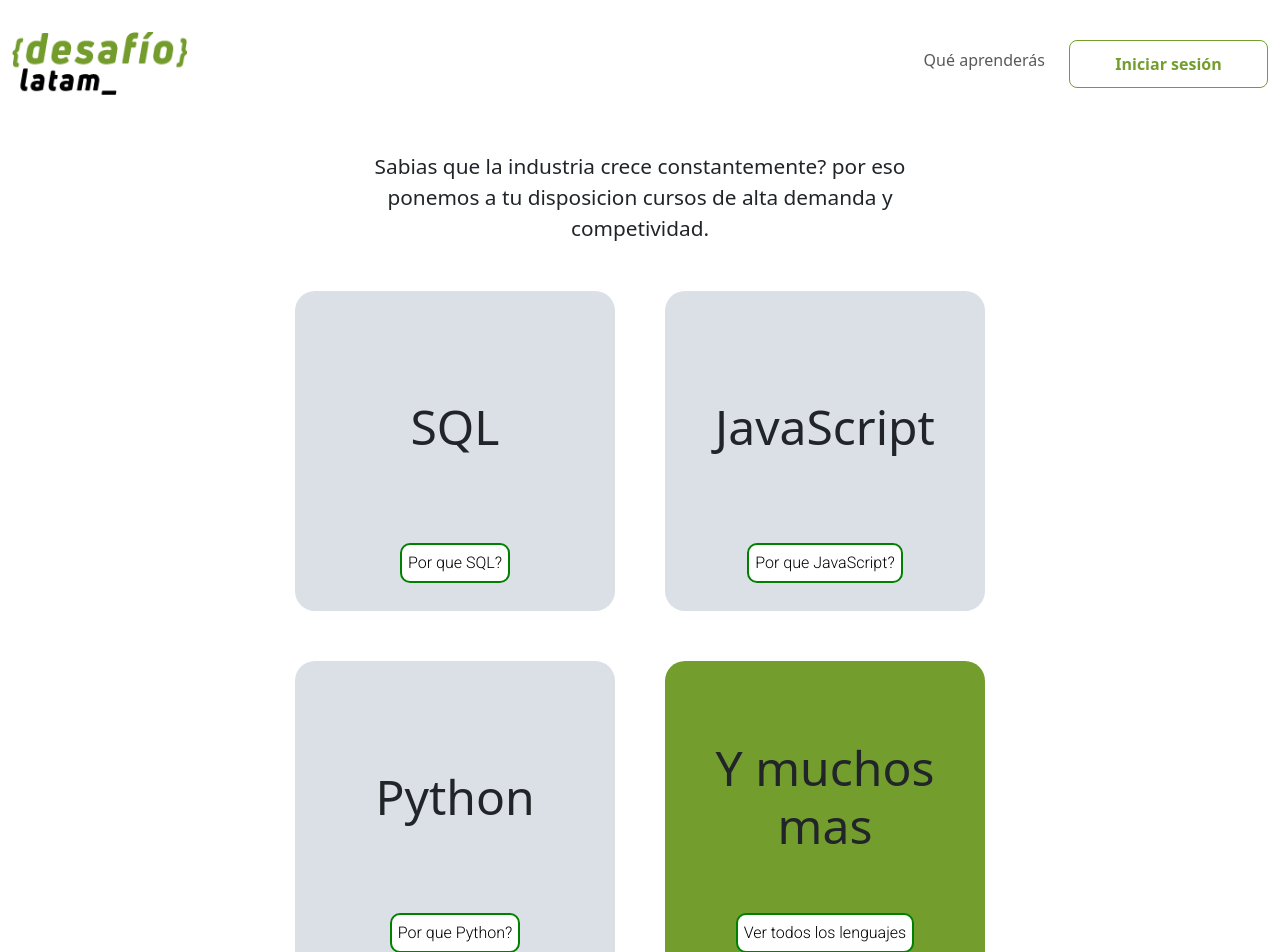
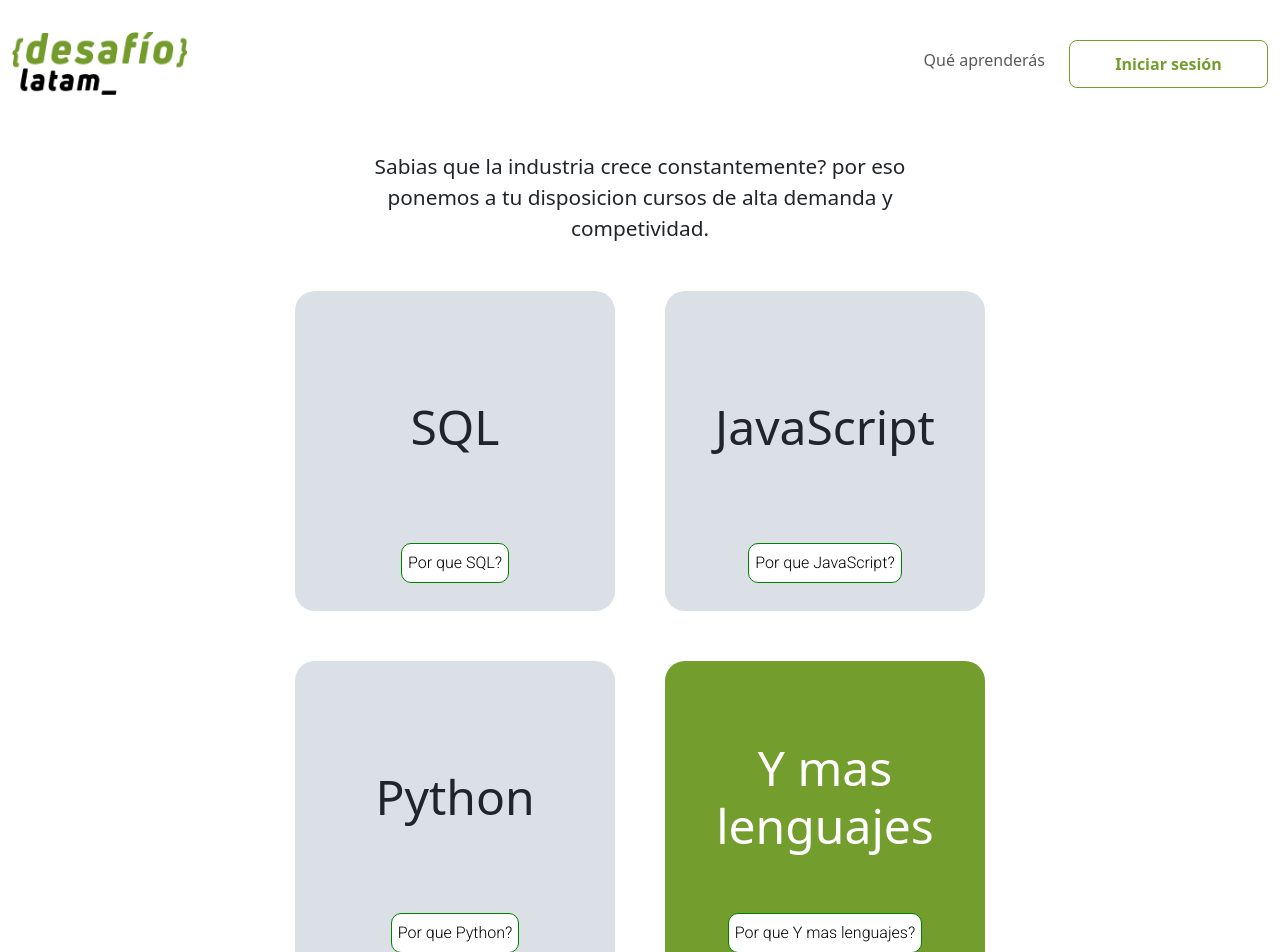
Before and after one commit to dlab-team/c13-frontend, a Next.js app: page /home in a window 1280 px wide. Shown: the top 952 px of the page. Built offline with nearby package versions, Linux system fonts and the light colour scheme; no server answers.

Commit message:
creacion de componentes de modal y cartas home

```diff
--- /dev/null
+++ b/app/_components/home-card.css
@@ -0,0 +1,39 @@
+.why_card {
+    width: 20rem;
+    height: 20rem;
+    display: flex;
+    flex-direction: column;
+    align-items: center;
+    justify-content: center;
+    background-color: #dbe0e7;
+    border-radius: 20px;
+}
+
+.and_more {
+    background-color: #739e2d;
+    color:#fff;
+}
+
+.title_text {
+    font-size: 3rem;
+    text-align: center;
+}
+
+.title_card {
+    height: 70%;
+    display: flex;
+    align-items: center;
+}
+
+.buttons {
+    background-color: #fff;
+    border: green solid 0.1rem;
+    border-radius: 10px;
+    height: 2.5rem;
+    font-size: 1rem;
+}
+
+.buttons:hover {
+    background-color: #739e2d;
+    color: #fff;
+}
--- /dev/null
+++ b/app/_components/home-card.js
@@ -0,0 +1,43 @@
+"use client"
+import { useState } from "react";
+import "./home-card.css"
+import HomeModal from "./home-modal"
+import { Roboto } from "next/font/google";
+
+const roboto = Roboto({
+  weight: ['300', '700'],
+  subsets: ['latin'],
+});
+
+
+export default function HomeCard({ key = null, last=false, title, content }) {
+  const [openDialog, setOpenDialog] = useState(false)
+
+  const showDialog = () => {
+    setOpenDialog(true)
+  }
+
+  return (
+    <>
+      <div key={key} className={`why_card ${last? "and_more": ""}`} >
+        <div className="title_card">
+          <h1
+            className="title_text"
+          >{title}</h1>
+        </div>
+        <div>
+          <button
+            className={`${roboto.className} buttons`}
+            onClick={showDialog}
+          >Por que {title}?</button>
+        </div>
+        <HomeModal
+        title={title}
+        content={content}
+        show={openDialog}
+        setShow={setOpenDialog}
+        ></HomeModal>
+      </div>
+    </>
+  )
+}
--- /dev/null
+++ b/app/_components/home-modal.css
@@ -0,0 +1,18 @@
+dialog {
+    position: absolute;
+    border-radius: 10px;
+    background-color: #063a7d;
+    width: 90%;
+    height: 80vh;
+    display: flex;
+    flex-direction: column;
+    color: #fff;
+}
+
+.close-modal {
+    display: none;
+}
+
+.why {
+    width: 80%;
+}
--- /dev/null
+++ b/app/_components/home-modal.js
@@ -0,0 +1,42 @@
+"use client"
+import { useEffect, useState } from "react"
+import "./home-modal.css"
+
+export default function HomeModal({ title, content, show, setShow }) {
+  const [open, setOpen] = useState(false);
+
+
+  useEffect(() => {
+    setOpen(show)
+  }, [show])
+
+  const closeDialog = () => {
+    setOpen(false)
+    setShow(false)
+  }
+
+  return (
+    <>
+      <dialog className={`${open? "": "close-modal"}`}>
+        <button onClick={closeDialog}>X</button>
+        <h1>
+          ¿Porque estudiar {title}?
+        </h1>
+        <section>
+          <div>
+            ex
+          </div>
+          <div>
+            ex
+          </div>
+          <div>
+            ex
+          </div>
+          <div>
+            ex
+          </div>
+        </section>
+      </dialog>
+    </>
+  )
+}
--- a/app/home/page.js
+++ b/app/home/page.js
@@ -2,6 +2,7 @@ import Link from "next/link";
 import { Roboto } from "next/font/google";
 import SendButton from "../_components/sendButton";
 import style from "./styles.module.css"
+import HomeCard from "../_components/home-card";
 
 const roboto = Roboto({
   weight: ['300', '700'],
@@ -28,6 +29,9 @@ const fetch_ex = {
 
 
 export default function Page() {
+
+
+
   return (
     <>
       <main className={style.home_content}>
@@ -41,34 +45,21 @@ export default function Page() {
         <section className={style.whys}>
           {fetch_ex.why.map((e, index) => {
             return (
-              <div key={index} className={style.why_card}>
-                <div className={style.title_card}>
-                  <h1
-                  className={style.title_text}
-                  >{e.lenguaje}</h1>
-                </div>
-                <div>
-                  <button
-                    className={`${roboto.className} ${style.buttons}`}
-                    style={{}}
-                  >Por que {e.lenguaje}?</button>
-                </div>
-              </div>
+              <HomeCard
+                key={index}
+                title={e.lenguaje}
+                content={e.content_modal}
+
+              ></HomeCard>
             )
-          })}
-          <div className={`${style.why_card} ${style.and_more}`} >
-                <div className={style.title_card}>
-                  <h1
-                  className={style.title_text}
-                  > Y muchos mas</h1>
-                </div>
-                <div>
-                  <button
-                    className={`${roboto.className} ${style.buttons}`}
-                    style={{}}
-                  >Ver todos los lenguajes</button>
-                </div>
-              </div>
+          }
+          )}
+          <HomeCard
+            title="Y mas lenguajes"
+            content={null}
+            last={true}
+          >
+          </HomeCard>
         </section>
         <section>
           <Link href={"/ingreso/signup"}>
--- a/app/home/styles.module.css
+++ b/app/home/styles.module.css
@@ -14,7 +14,7 @@
 .text {
     text-align: center;
     font-size: 1.3rem;
-    max-width: 50%;
+    max-width: 90%;
 }
 
 .title_text {
@@ -26,31 +26,6 @@
     display: flex;
     gap: 30px;
     flex-direction: column;
-}
-
-.and_more {
-    background-color: #739e2d;
-}
-
-.why_card {
-    width: 20rem;
-    height: 20rem;
-    display: flex;
-    flex-direction: column;
-    align-items: center;
-    justify-content: center;
-    background-color: #dbe0e7;
-    border-radius: 20px;
-}
-
-.and_more {
-    background-color:#739e2d;
-}
-
-.title_card {
-    height: 70%;
-    display: flex;
-    align-items: center;
 }
 
 .buttons {
@@ -72,4 +47,8 @@
         grid-template-columns: 1fr 1fr;
         gap: 50px;
     }
+
+    .text {
+        max-width: 50%;
+    }
 }
```
